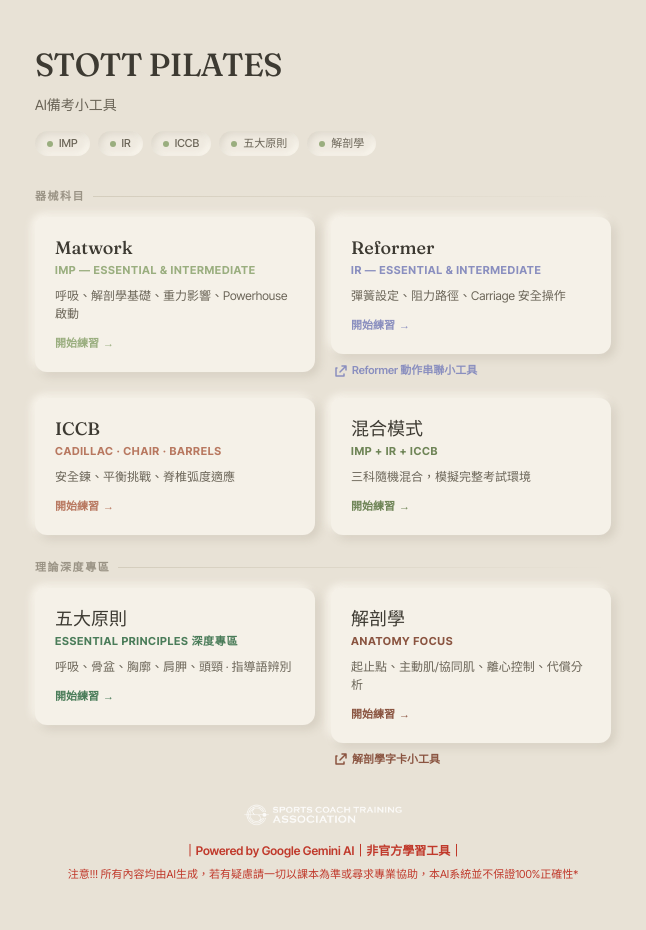
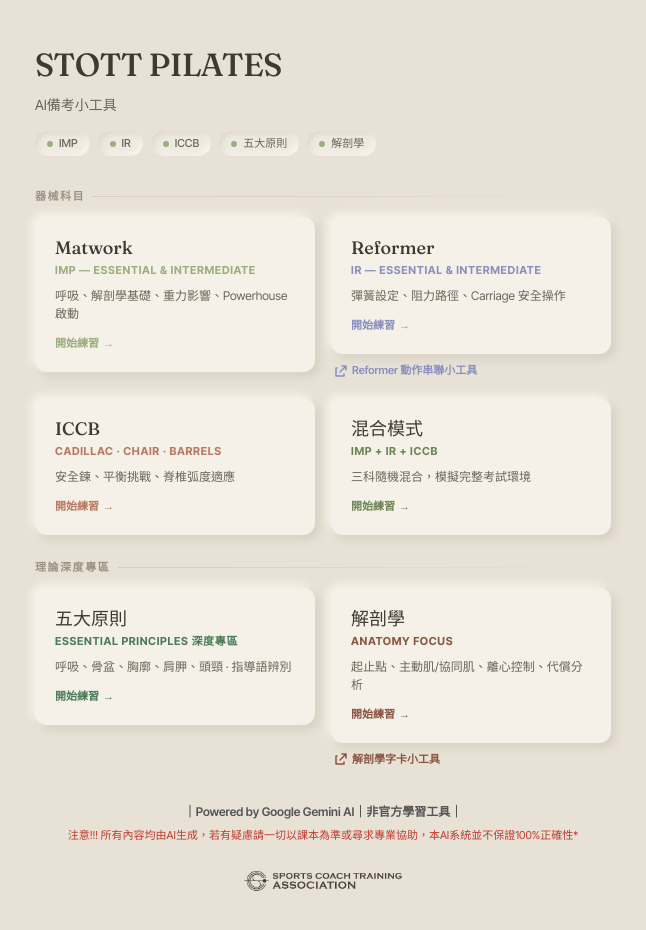
Before and after one commit to ougaga26-lab/STOTT-PILATES-EXAM, a React (Vite) app in the folder frontend/: page / in a window 1280 px wide. Shown: the whole page, without its empty margins (317-963 px from the left). Built offline with nearby package versions, Linux system fonts and the light colour scheme; no server answers.

Commit message:
style: use STCALOGO2, reorder footer, grey powered-by text

```diff
--- a/frontend/src/pages/Home.jsx
+++ b/frontend/src/pages/Home.jsx
@@ -108,13 +108,13 @@
         </div>
 
         <div style={{ textAlign: 'center', marginTop: 32 }}>
-          <img src="/STCALOGO.png" alt="STCA Logo" style={{ maxWidth: 160, margin: '0 auto 16px', display: 'block', opacity: 0.85 }} />
-          <p style={{ fontSize: 12, fontWeight: 600, color: '#c0392b' }}>
+          <p style={{ fontSize: 12, fontWeight: 600, color: '#555' }}>
             ｜Powered by Google Gemini AI｜非官方學習工具｜
           </p>
           <p style={{ fontSize: 11, marginTop: 6, lineHeight: 1.6, color: '#c0392b' }}>
             注意!!! 所有內容均由AI生成，若有疑慮請一切以課本為準或尋求專業協助，本AI系統並不保證100%正確性*
           </p>
+          <img src="/STCALOGO2.png" alt="STCA Logo" style={{ maxWidth: 160, margin: '24px auto 0', display: 'block', opacity: 0.8 }} />
         </div>
       </div>
     </div>
```
Also changed, not shown: frontend/public/STCALOGO2.png (added).
